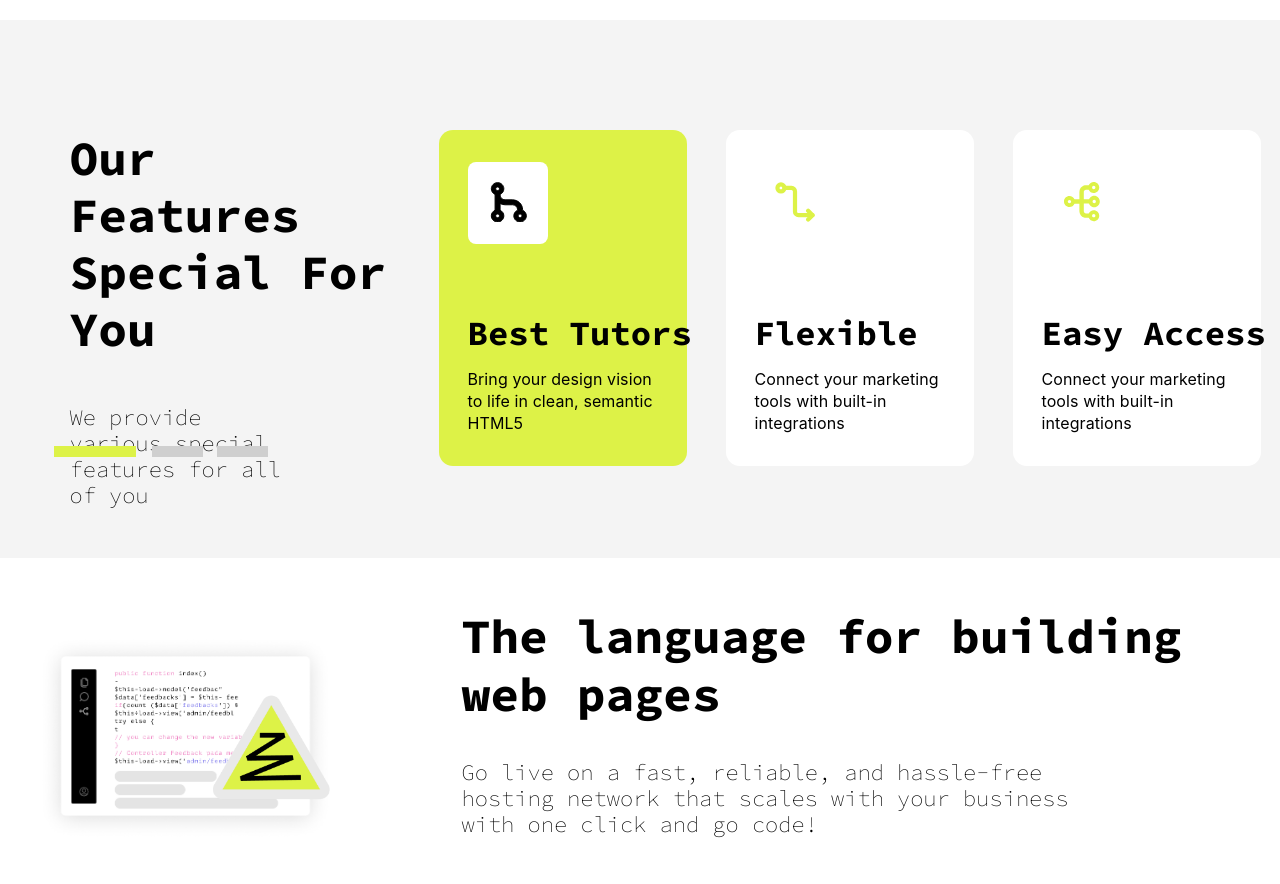
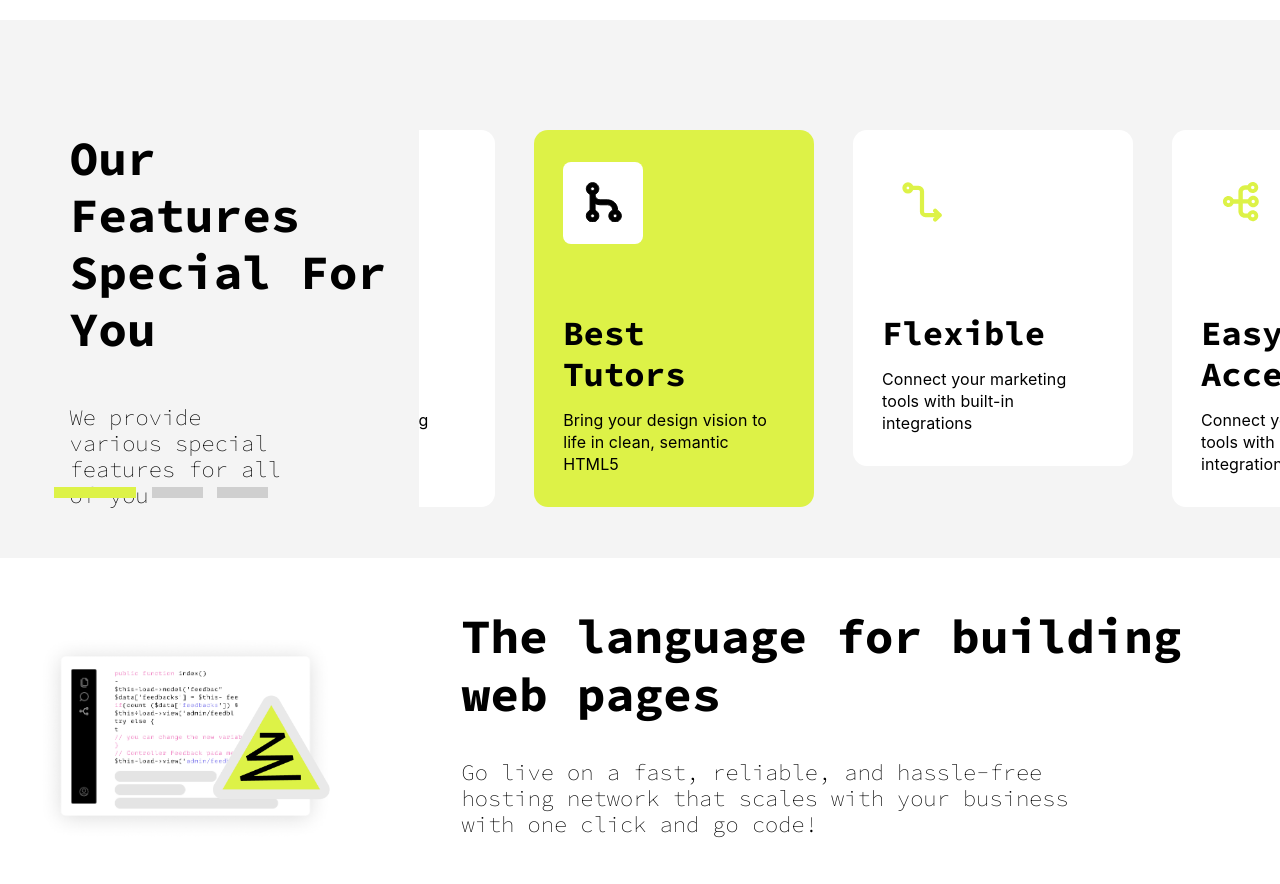
Before and after one commit to nthanhvinh160/LandingPage_Tema, a React (Create React App) app: page / in a window 1280 px wide. Shown: the part 1240-2124 px from the top of the page. Built offline with nearby package versions, Linux system fonts and the light colour scheme.

Commit message:
the last

```diff
--- a/src/Components/ThirdSection/ThirdSection.css
+++ b/src/Components/ThirdSection/ThirdSection.css
@@ -110,7 +110,7 @@
   font-weight: 700;
   line-height: 40.8px;
   margin-bottom: 14px;
-  white-space: nowrap;
+  /* white-space: nowrap; */
 }
 
 .third_section_right .slider .card_info .detail_info {
@@ -166,7 +166,17 @@
   content: '' !important;
 }
 
+.slick-track {
+  display: flex !important;
+  flex-direction: row !important;
+  align-items: stretch;
 
+}
+
+.slick-initialized .slick-slide {
+  flex-grow: 1;
+  height: 100%;
+}
 
 
 @media (max-width: 1400px) {}
```
